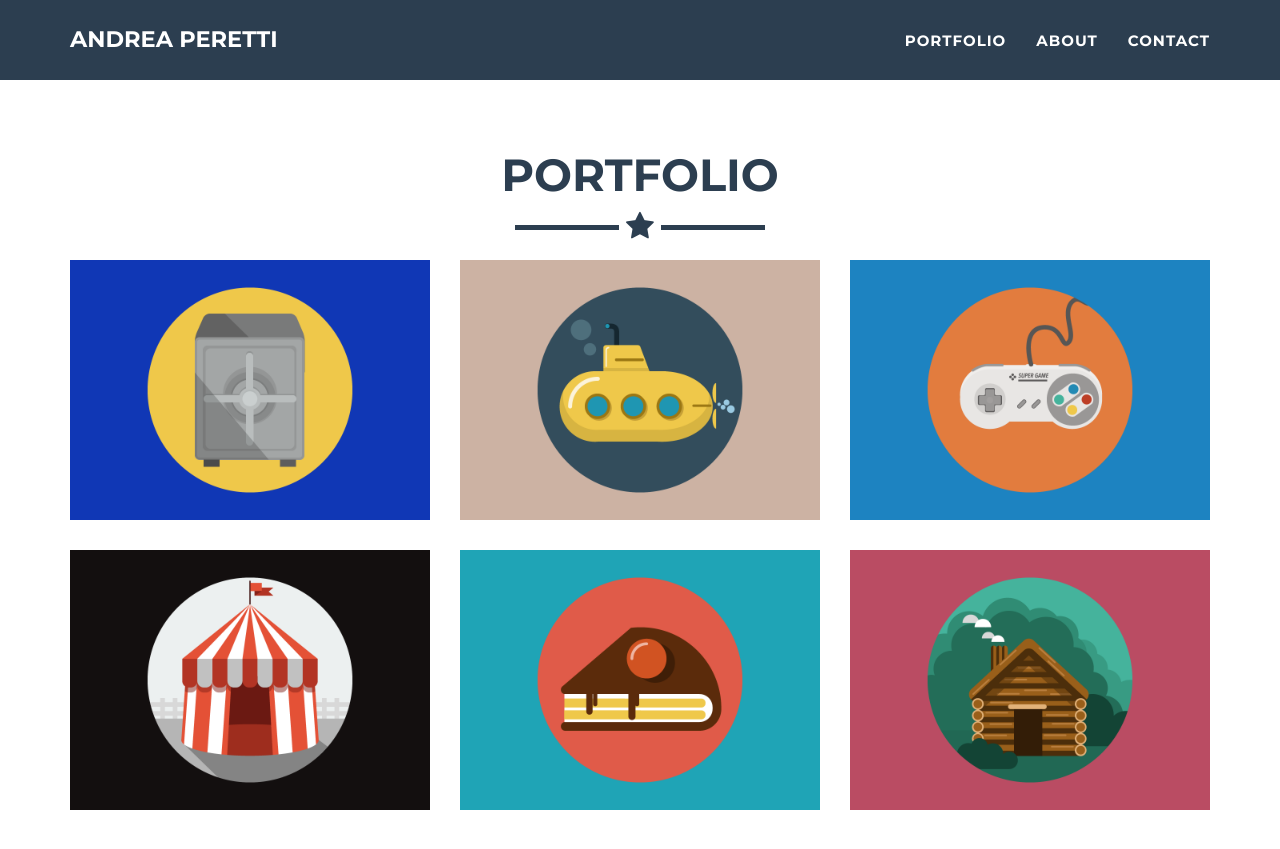
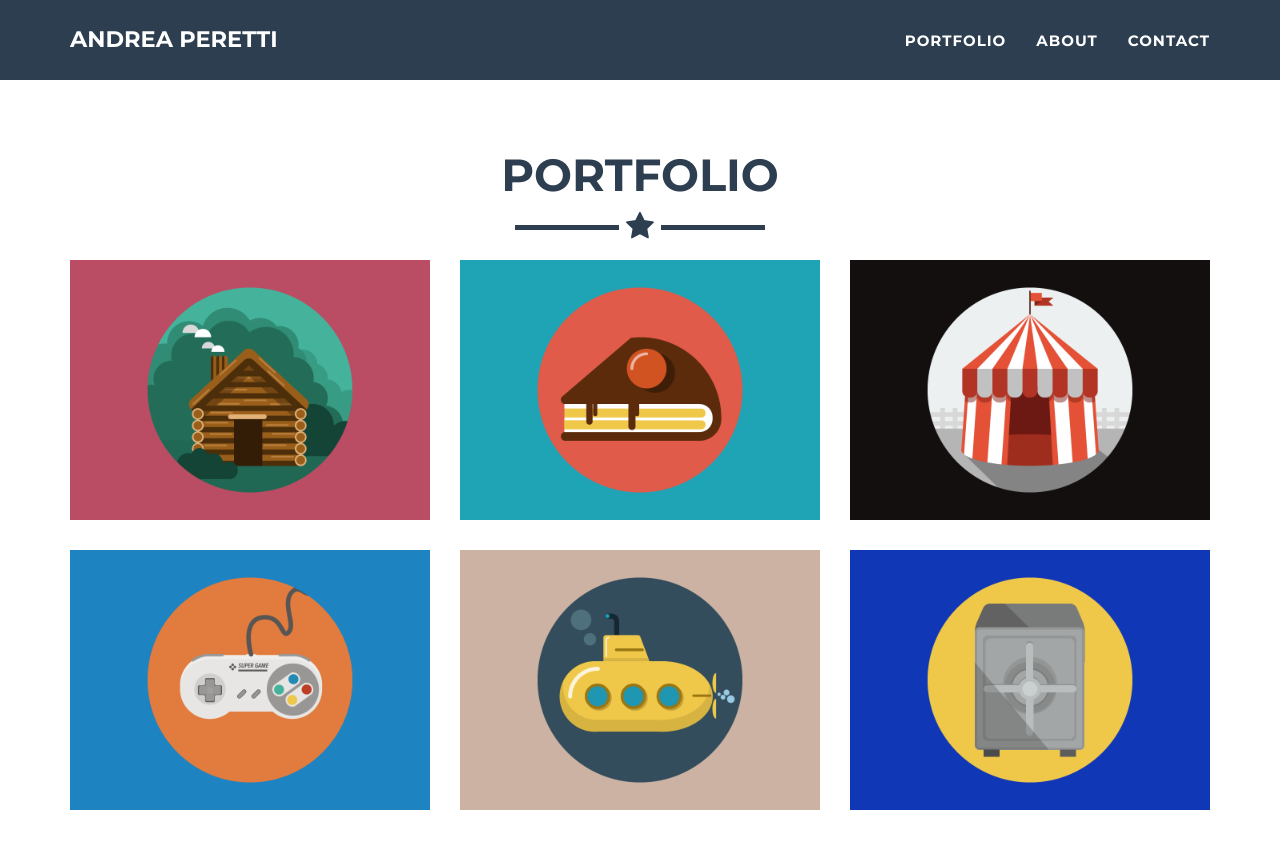
Before and after one commit to andxet/andxet.dev, a Jekyll site: the page built from index.html, in a window 1280 px wide and 900 px high, scrolled down 689 px. Shown: the top 849 px of the window. Built offline with Jekyll 4.4.1, drawn with Linux system fonts in a browser that asks for light colours; comment, search, counter and statistics services are not loaded.

Commit message:
Changed projects behavior

```diff
--- a/_includes/modals.html
+++ b/_includes/modals.html
@@ -12,7 +12,7 @@
                 <div class="row">
                     <div class="col-lg-8 col-lg-offset-2">
                         <div class="modal-body">
-                            <h2>{{ project.title }}</h2>
+                            <h2>{{ project.name }}</h2>
                             <hr class="star-primary">
                             <img src="img/portfolio/{{ project.img }}" class="img-responsive img-centered" alt="{{ project.alt }}">
                             {% if project.description %}
@@ -21,23 +21,33 @@
                             <ul class="list-inline item-details">
                                 {% if project.client %}
                                     <li>Client:
-                                        <strong><a href="http://startbootstrap.com">{{ project.client }}</a>
+                                        <strong>{{ project.client }}
                                         </strong>
                                     </li>
                                 {% endif %}
                                 {% if project.project-date %}
                                     <li>Date:
-                                        <strong><a href="http://startbootstrap.com">{{ project.project-date }}</a>
+                                        <strong>{{ project.project-date }}
                                         </strong>
                                     </li>
                                 {% endif %}
                                 {% if project.category %}
-                                    <li>Service:
-                                        <strong><a href="http://startbootstrap.com">{{ project.category }}</a>
+                                    <li>Type:
+                                        <strong>{{ project.category }}
                                         </strong>
                                     </li>
                                 {% endif %}
+                                <!-- Insert tags here -->
                             </ul>
+                            {% if project.links %}
+                                <ul class="list-inline">
+                                    {% for link in project.links %}
+                                    <li>
+                                        <a href="{{ link.url }}" target="_blank" title="{{ link.alt }}"><i class="fa fa-fw fa-{{ link.title }} fa-3x"></i></a>
+                                    </li>
+                                    {% endfor %}
+                                </ul>
+                            {% endif %}
                             <button type="button" class="btn btn-default" data-dismiss="modal"><i class="fa fa-times"></i> Close</button>
                         </div>
                     </div>
--- a/_includes/portfolio_grid.html
+++ b/_includes/portfolio_grid.html
@@ -9,7 +9,8 @@
                 </div>
             </div>
             <div class="row">
-                {% for project in site.projects %}
+                {% assign items = site.projects | sort: 'date' | reverse %}
+                {% for project in items %}
                     <div class="col-sm-4 portfolio-item">
                         <a href="#portfolioModal-{{ project.modal-id }}" class="portfolio-link" data-toggle="modal">
                             <div class="caption">
```
